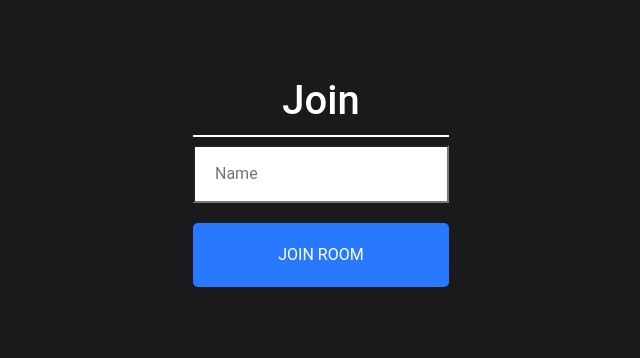
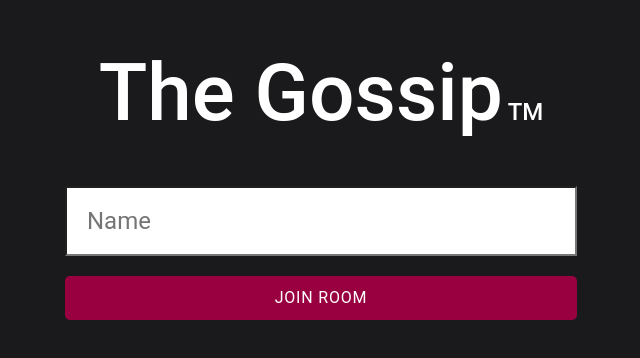
Before and after one commit to Kriti-K28/GossipChat, a React (Create React App) app in the folder client/: page / in a window 1280 px wide. Shown: the part 218-576 px from the top of the page, without its empty margins (319-959 px from the left). Built offline with nearby package versions, Linux system fonts and the light colour scheme; what google-maps-react would draw is missing.

Commit message:
Updated UI

```diff
--- a/client/src/components/InfoBar/InfoBar.css
+++ b/client/src/components/InfoBar/InfoBar.css
@@ -2,7 +2,7 @@
     display: flex;
     align-items: center;
     justify-content: space-between;
-    background: #2979FF;
+    background: rgb(153, 0, 64);
     border-radius: 4px 4px 0 0;
     height: 60px;
     width: 100%;
--- a/client/src/components/InfoBar/InfoBar.js
+++ b/client/src/components/InfoBar/InfoBar.js
@@ -13,7 +13,7 @@ const InfoBar = ({ room }) => (
     </div>
     <div className="rightInnerContainer">
       <a className="end_chat" href="/">End Chat </a>
-      <a href="/">Private Chat</a>
+      {/* <a href="/">Private Chat</a> */}
     </div>
   </div>
 );
--- a/client/src/components/Input/Input.css
+++ b/client/src/components/Input/Input.css
@@ -19,7 +19,7 @@
     color: #fff !important;
     text-transform: uppercase;
     text-decoration: none;
-    background: #2979FF;
+    background: rgb(153, 0, 64);
     padding: 20px;
     display: inline-block;
     border: none;
@@ -31,7 +31,7 @@
   {
     margin-left: 265px;
     width: fit-content;
-    color: #2979FF !important;
+    color: rgb(153, 0, 64)!important;
     text-decoration: none;
     background: none;
     margin-top: -15%;
--- a/client/src/components/Join/Join.css
+++ b/client/src/components/Join/Join.css
@@ -25,32 +25,41 @@ html, body {
   }
 
   .joinInnerContainer {
-    width: 20%;
+    width: 40%;
   }
 
   .joinInput {
     border-radius: 0;
     padding: 15px 20px;
     width: 100%;
+    font-size: 1.5em;
   }
+  .tm
+  {
+    font-size: 0.3em;
+    margin-left: -15px;
+    margin-top: 100px;
 
+  }
   .heading {
     color: white;
-    font-size: 2.5em;
-    padding-bottom: 10px;
-    border-bottom: 2px solid white;
+    font-size: 5.0em;
+    padding-bottom: 15px;
+    margin-bottom: 30px;
+    /* border-bottom: 2px solid white; */
   }
 
   .button {
       color: #fff !important;
       text-transform: uppercase;
       text-decoration: none;
-      background: #2979FF;
-      padding: 20px;
+      background: rgb(153, 0, 64);
+      padding: 10px;
       border-radius: 5px;
       display: inline-block;
       border: none;
       width: 100%;
+      letter-spacing: 0.8px;
   }
 
   .mt-20 {
--- a/client/src/components/Join/Join.js
+++ b/client/src/components/Join/Join.js
@@ -9,7 +9,8 @@ export default function SignIn() {
   return (
     <div className="joinOuterContainer">
       <div className="joinInnerContainer">
-        <h1 className="heading">Join</h1>
+
+        <h1 className="heading">The Gossip <span className="tm">  TM</span> </h1>
         <div>
           <input placeholder="Name" className="joinInput" type="text" onChange={(event) => setName(event.target.value)} />
         </div>
--- a/client/src/components/Messages/Message/Message.css
+++ b/client/src/components/Messages/Message/Message.css
@@ -1,8 +1,9 @@
 .messageBox {
     background: #F3F3F3;
     border-radius: 20px;
-    padding: 5px 10px;
+    padding: 4px 18px;
     padding-bottom: 0;
+    margin: 4px 0 4px 0;
     color: white;
     display: inline-block;
     max-width: 80%;
@@ -14,6 +15,7 @@
     float: left;
     font-size: 1.1em;
     word-wrap: break-word;
+    margin-top: 10px;
   }
 
   .messageText img {
@@ -60,7 +62,7 @@
   }
 
   .backgroundBlue {
-    background: #2979FF;
+    background: rgb(0, 22, 43);
   }
 
   .backgroundLight {
```
